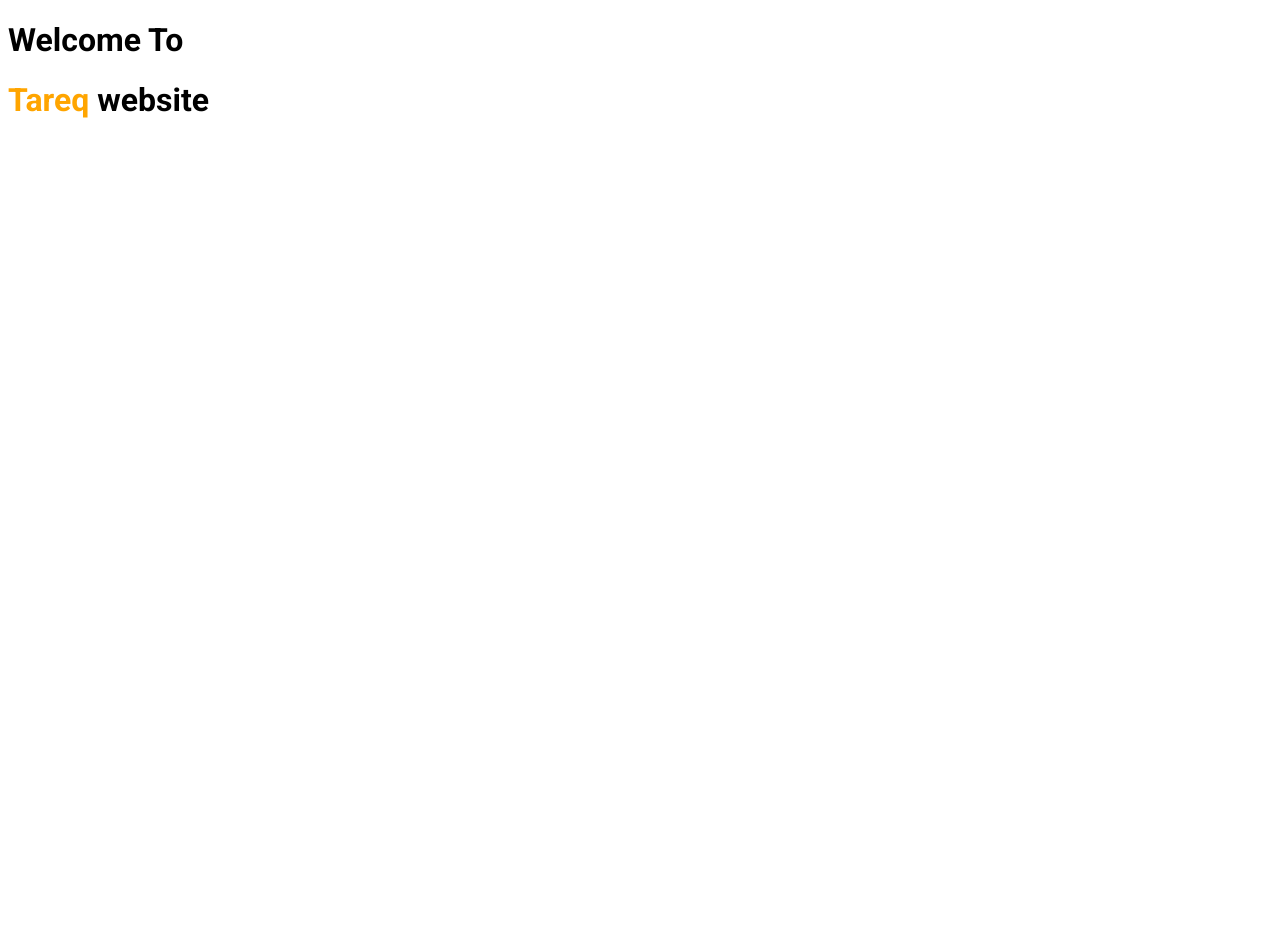
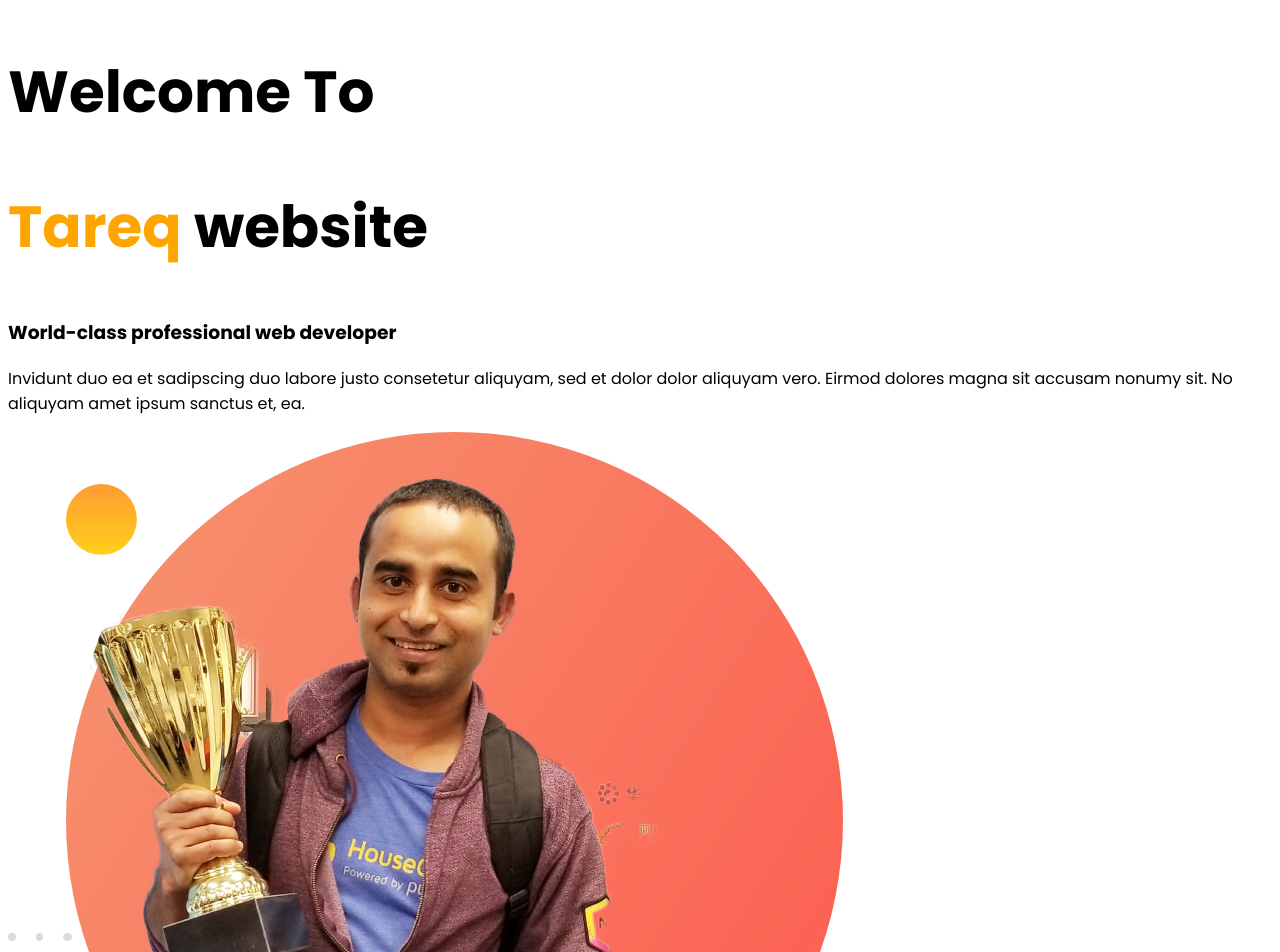
Before and after one commit to tareq179/portfolio, a plain HTML site: page index.html in a window 1280 px wide. Shown: the top 952 px of the page. Before the commit the page ends 800 px from the top, so only its background shows below. Drawn offline with Linux system fonts and the light colour scheme.

Commit message:
added imgs

```diff
--- a/index.html
+++ b/index.html
@@ -5,11 +5,21 @@
     <meta name="viewport" content="width=device-width, initial-scale=1.0">
     <title>Tareq website</title>
     <link rel="preconnect" href="https://fonts.gstatic.com">
-<link href="https://fonts.googleapis.com/css2?family=Roboto:ital,wght@0,100;0,300;0,400;0,500;0,700;0,900;1,100;1,300;1,400;1,500;1,700;1,900&display=swap" rel="stylesheet">
+    <link rel="preconnect" href="https://fonts.gstatic.com">
+    <link href="https://fonts.googleapis.com/css2?family=Poppins:ital,wght@0,100;0,200;0,300;0,400;0,500;0,600;0,700;0,800;0,900;1,100;1,200;1,300;1,400;1,500;1,600;1,700;1,800;1,900&display=swap" rel="stylesheet">
     <link rel="stylesheet" href="style.css">
 </head>
 <body>
-    <h1>Welcome To</h1>
-    <h1> <span class="name-highlight">Tareq</span> website</h1>
+    <section>
+     <div class="half-width">
+        <h1>Welcome To</h1>
+        <h1> <span class="name-highlight">Tareq</span> website</h1>
+        <h3>World-class professional web developer</h3>
+        <p>Invidunt duo ea et sadipscing duo labore justo consetetur aliquyam, sed et dolor dolor aliquyam vero. Eirmod dolores magna sit accusam nonumy sit. No aliquyam amet ipsum sanctus et, ea.</p>
+     </div>
+     <div class="half-width">
+         <img src="images/profile.png" alt="">
+     </div>
+    </section>
 </body>
 </html>
--- a/style.css
+++ b/style.css
@@ -1,9 +1,18 @@
 body{
-    font-family: 'Roboto', sans-serif;
+    font-family: 'Poppins', sans-serif;
 }
 h1{
-    font-family: ;
+    font-size: 58px;
 }
 .name-highlight{
     color: orange;
 }
+.haaf-width{
+    width: 40%;
+    float: left;
+    margin-left: 5%;
+    padding-left: 2%;
+}
+.haaf-width img{
+    width: 100%;
+}
```
Also changed, not shown: images/profile.png (renamed from images/jhankar.png).
